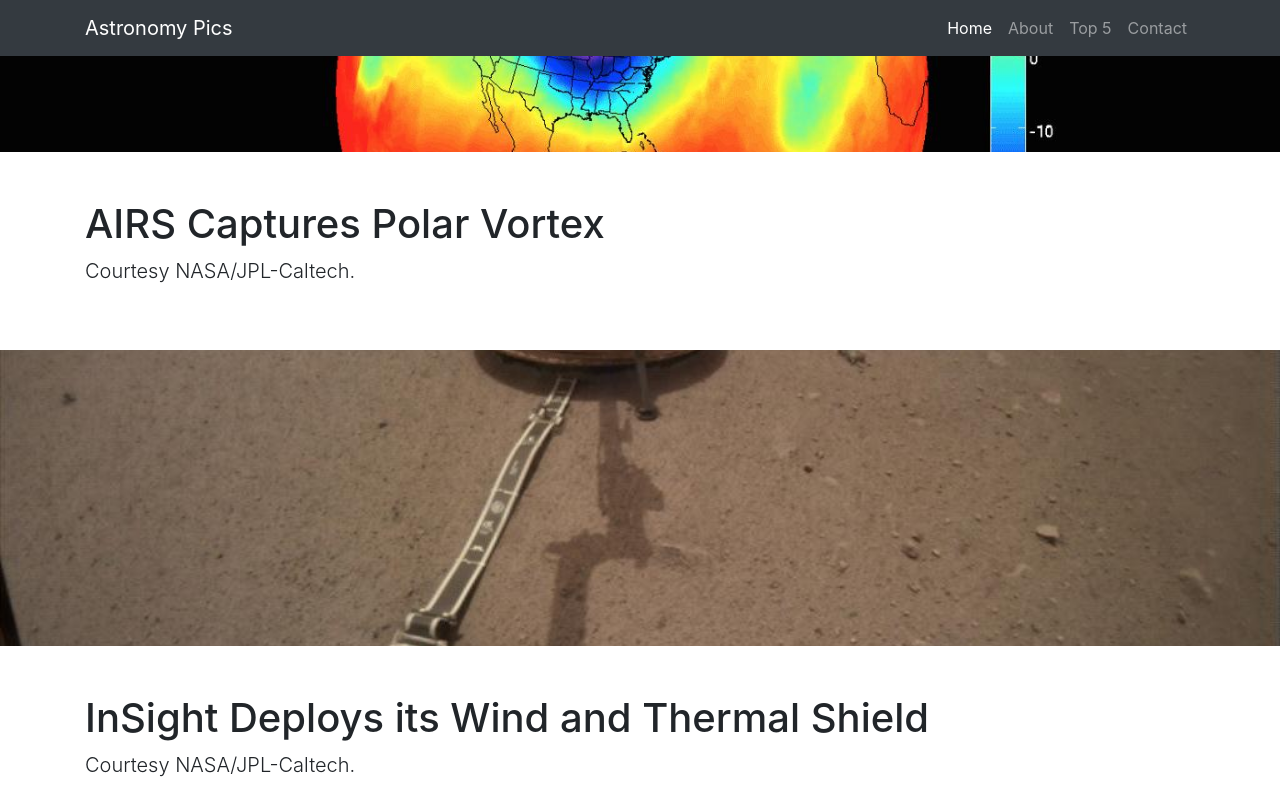
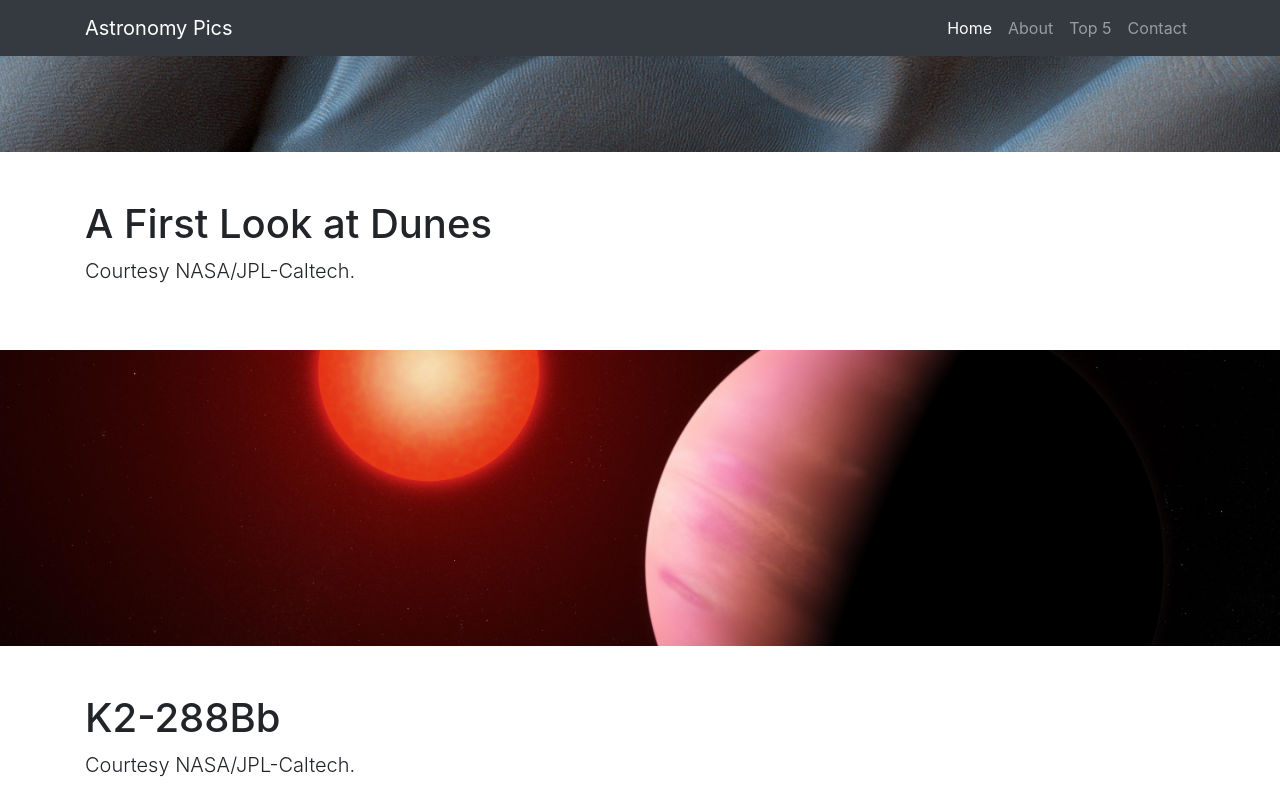
Before and after one commit to 8bitbuddhist/cdn-test, a website: page index.html in a window 1280 px wide. Shown: the top 800 px of the page. Drawn offline with Linux system fonts and the light colour scheme.

Commit message:
Added new hi-res images

```diff
--- a/index.html
+++ b/index.html
@@ -49,20 +49,20 @@
   </nav>
 
   <!-- Header - set the background image for the header in the line below -->
-  <section class="py-5 bg-image-full" style="background-image: url('img/PIA22823_hires.jpg');">
+  <section class="py-5 bg-image-full" style="background-image: url('img/PIA23021_hires.jpg');">
     <!--<img class="img-fluid d-block mx-auto" src="http://placehold.it/200x200&text=Logo" alt="">-->
   </section>
 
   <!-- Content section -->
   <section class="py-5">
     <div class="container">
-      <h1>AIRS Captures Polar Vortex</h1>
+      <h1>A First Look at Dunes</h1>
       <p class="lead">Courtesy NASA/JPL-Caltech.</p>
     </div>
   </section>
 
   <!-- Image Section - set the background image for the header in the line below -->
-  <section class="py-5 bg-image-full" style="background-image: url('img/PIA22959_hires.jpg');">
+  <section class="py-5 bg-image-full" style="background-image: url('img/PIA23004_hires.jpg');">
     <!-- Put anything you want here! There is just a spacer below for demo purposes! -->
     <div style="height: 200px;"></div>
   </section>
@@ -70,7 +70,7 @@
   <!-- Content section -->
   <section class="py-5">
     <div class="container">
-      <h1>InSight Deploys its Wind and Thermal Shield</h1>
+      <h1>K2-288Bb</h1>
       <p class="lead">Courtesy NASA/JPL-Caltech.</p>
     </div>
   </section>
```
Also changed, not shown: img/PIA23004_hires.jpg (added), img/PIA23021_hires.jpg (added).
